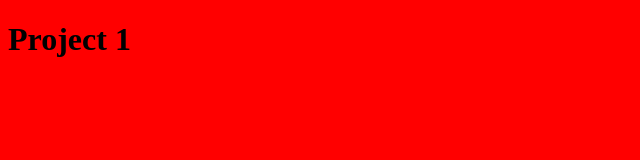
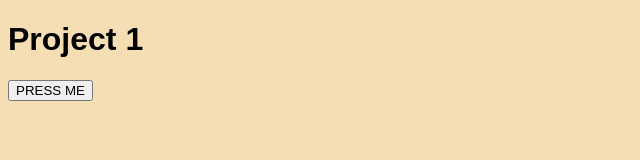
Before and after one commit to thomasmatthewbender/project1, a plain HTML site: page index.html in a window 1280 px wide. Shown: the whole page, without its empty margins (0-640 px from the left). Drawn offline with Linux system fonts and the light colour scheme.

Commit message:
added styles, added button

```diff
--- a/index.html
+++ b/index.html
@@ -9,6 +9,7 @@
 </head>
 <body>
     <h1>Project 1</h1>
+    <button id="btn">PRESS ME</button>
     <script src="./main.js"></script>
 </body>
 </html>
--- a/main.css
+++ b/main.css
@@ -1,3 +1,4 @@
 body {
-    background-color: red;
+    background-color: wheat;
+    font-family: sans-serif;
 }
```
